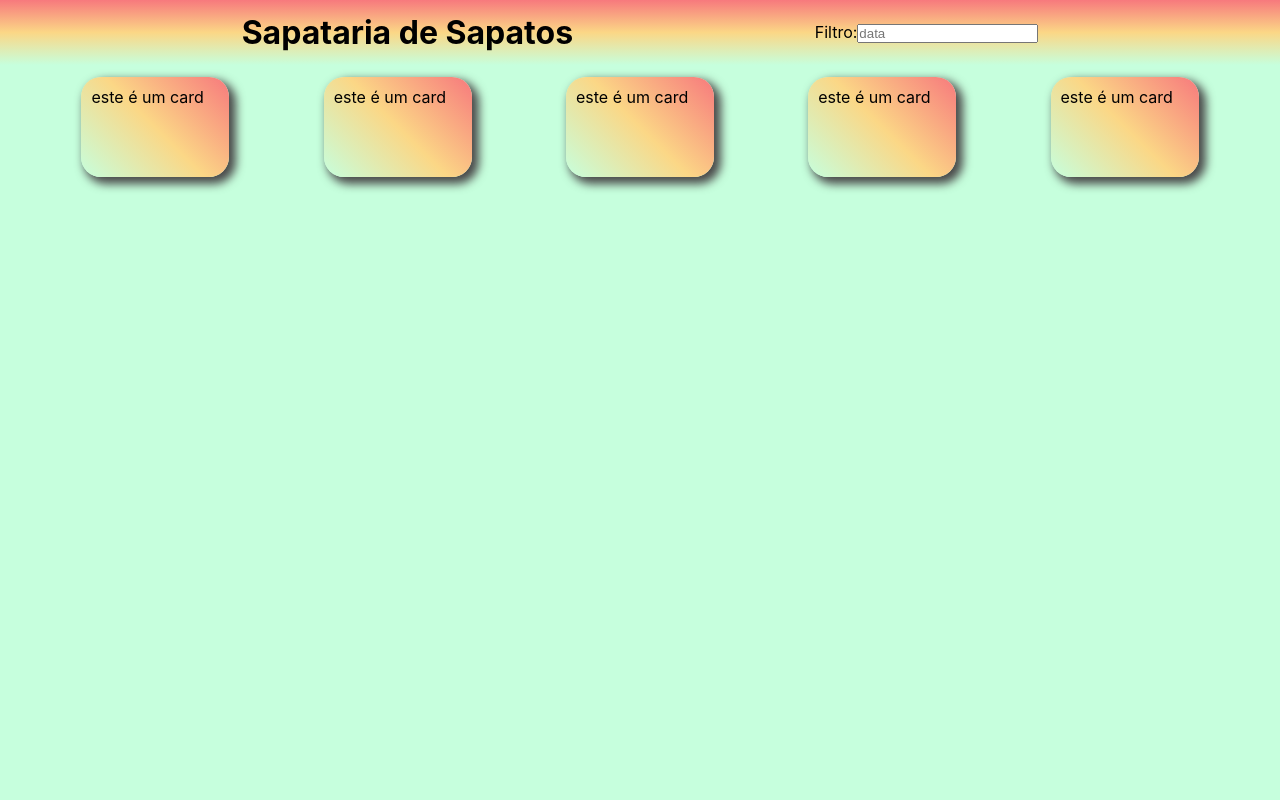
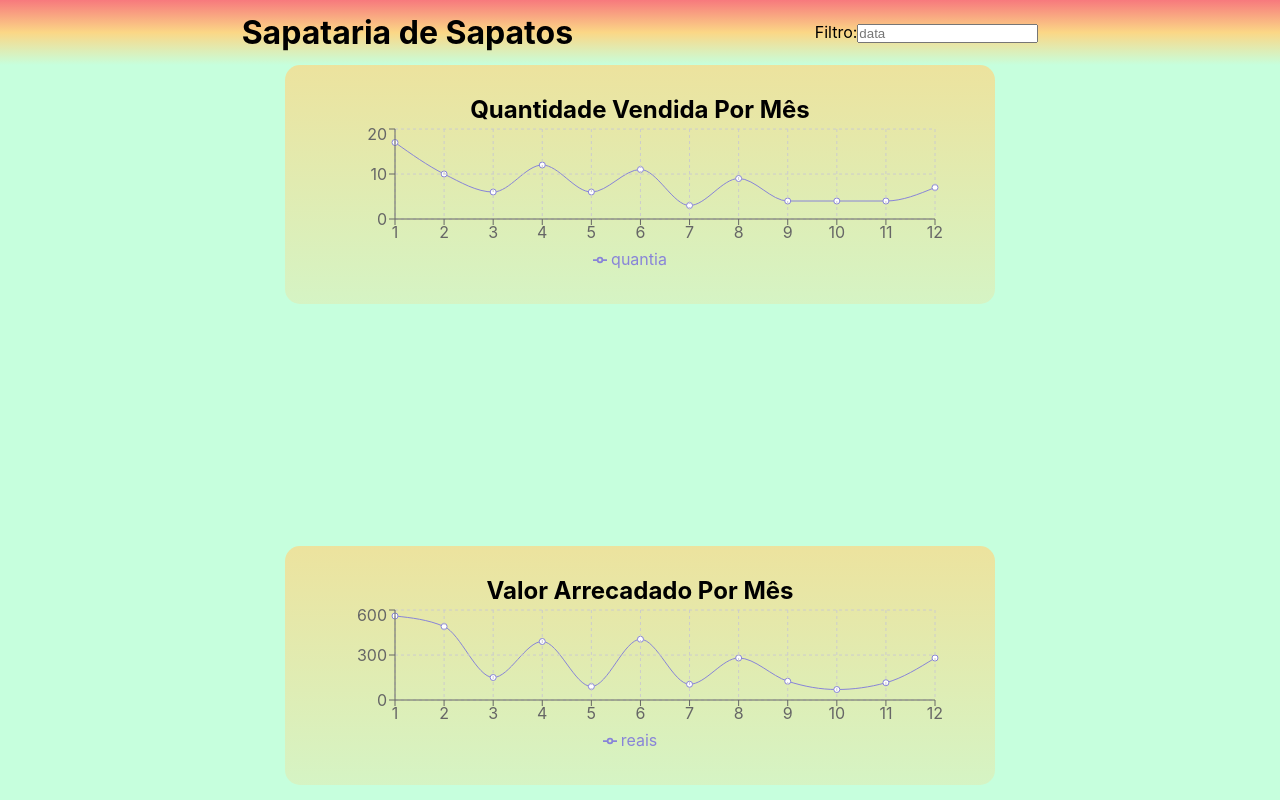
Before and after one commit to WilsonSalles-Jnr/sapataria-de-sapatos, a React (Create React App) app: page / in a window 1280 px wide. Built offline with nearby package versions, Linux system fonts and the light colour scheme.

Commit message:
feat: inserindo contador em card

```diff
--- a/src/Components/Card.jsx
+++ b/src/Components/Card.jsx
@@ -1,11 +1,71 @@
+import produtos from '../mock/produto.json'
+import generos from '../mock/genero.json'
+import funcionarios from '../mock/funcionario.json'
+import clientes from '../mock/cliente.json'
+import admins from '../mock/admin.json'
+import vendas from '../mock/venda.json'
+import QuantidadeVendida from './QuantiaVendida'
+import ValorPorMes from './ValorPorMes'
+import { useEffect, useState } from 'react'
+
+const insereGenero = (json) => {
+  const lista = [];
+  for (let i = 0; i < json.length; i += 1) {
+    lista.push({
+      ...json[i],
+      genero: generos[json[i].genero - 1].genero
+    })
+  }
+  return lista
+}
+
+const tabelaVenda = () => {
+  const vendidos = [];
+  for (let i = 0; i < vendas.length; i += 1) {
+    vendidos.push({
+      cliente: clientes[vendas[i].cliente - 1].nome,
+      produto: produtos[vendas[i].cliente - 1].nome,
+      vendedor: funcionarios[vendas[i].cliente - 1].nome,
+      mes: vendas[i].mes,
+      ano: vendas[i].ano,
+    })
+  }
+  return vendidos
+}
+
+const vendaPorMes = () => {
+  const listaMes = []
+  const meses = { 1: 0, 2: 0, 3: 0, 4: 0, 5: 0, 6: 0, 7: 0, 8: 0, 9: 0, 10: 0, 11: 0, 12: 0};
+  const listaVendas = tabelaVenda().filter((ano) => ano.ano === 2021);
+  listaVendas.forEach((item) => meses[item.mes] += 1)
+  for (let i = 0; i < 12; i += 1 ) { listaMes.push({mes: i + 1, quantia: meses[i + 1]})}
+  return listaMes
+}
+
+const valorPorMes = () => {
+  const listaMes = [];
+  const meses = { 1: 0, 2: 0, 3: 0, 4: 0, 5: 0, 6: 0, 7: 0, 8: 0, 9: 0, 10: 0, 11: 0, 12: 0};
+  const listaProdutos = produtos
+  vendas.forEach((item) => meses[item.mes] += listaProdutos[item.produto - 1].preco)
+  for (let i = 0; i < 12; i += 1 ) { listaMes.push({mes: i + 1, reais: meses[i + 1]})}
+  return listaMes
+}
+
 export default function Card() {
+  const [vendapm, setVendapm] = useState(vendaPorMes())
+  const [valorpm, setValorpm] = useState(valorPorMes())
+
+  useEffect(() => {
+      setInterval(() => {
+        setVendapm(vendaPorMes())
+        setValorpm(valorPorMes())
+      }, 5000)
+  }, [setValorpm, setVendapm])
   return(
     <main style={{display: 'flex'}}>
-      <p className="cards">este é um card</p>
-      <p className="cards">este é um card</p>
-      <p className="cards">este é um card</p>
-      <p className="cards">este é um card</p>
-      <p className="cards">este é um card</p>
+      {console.log(valorPorMes())}
+      <QuantidadeVendida data={vendapm} />
+      <ValorPorMes data={valorpm} />
     </main>
   )
 }
```
